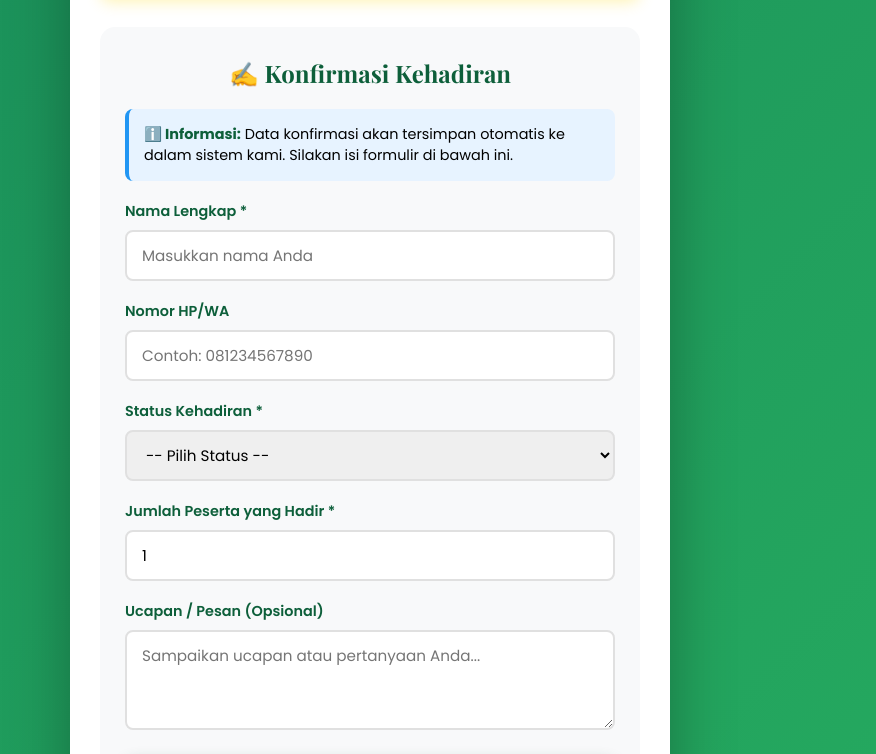
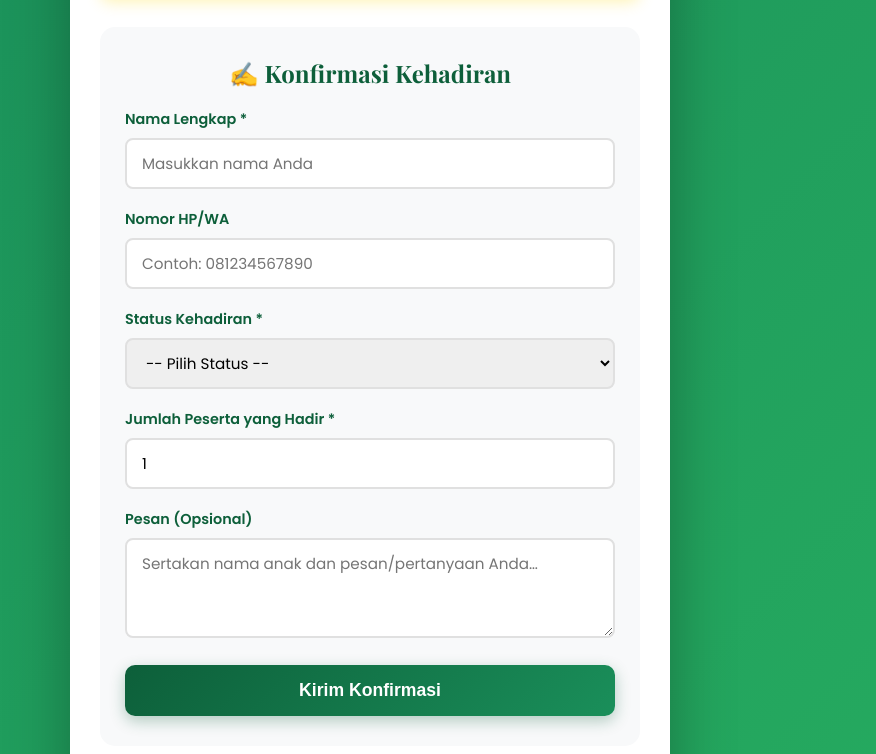
Before and after one commit to adhy-gowa/undangan-parenting, a plain HTML site: page index.html in a window 1280 px wide. Shown: the part 2429-3183 px from the top of the page, without its empty margins (270-1146 px from the left). Drawn offline with nearby package versions, Linux system fonts and the light colour scheme.

Commit message:
Update index.html

```diff
--- a/index.html
+++ b/index.html
@@ -530,10 +530,6 @@
             <div class="rsvp-section">
                 <h3>✍️ Konfirmasi Kehadiran</h3>
 
-                <div class="info-box">
-                    <strong>ℹ️ Informasi:</strong> Data konfirmasi akan tersimpan otomatis ke dalam sistem kami. Silakan isi formulir di bawah ini.
-                </div>
-
                 <form id="rsvpForm">
                     <div class="form-group">
                         <label for="nama">Nama Lengkap *</label>
@@ -561,8 +557,8 @@
                     </div>
 
                     <div class="form-group">
-                        <label for="ucapan">Ucapan / Pesan (Opsional)</label>
-                        <textarea id="ucapan" name="ucapan" placeholder="Sampaikan ucapan atau pertanyaan Anda..."></textarea>
+                        <label for="ucapan">Pesan (Opsional)</label>
+                        <textarea id="ucapan" name="ucapan" placeholder="Sertakan nama anak dan pesan/pertanyaan Anda…"></textarea>
                     </div>
 
                     <button type="submit" class="submit-button" id="submitBtn">Kirim Konfirmasi</button>
@@ -682,4 +678,5 @@
         });
     </script>
 </body>
+
 </html>
```
